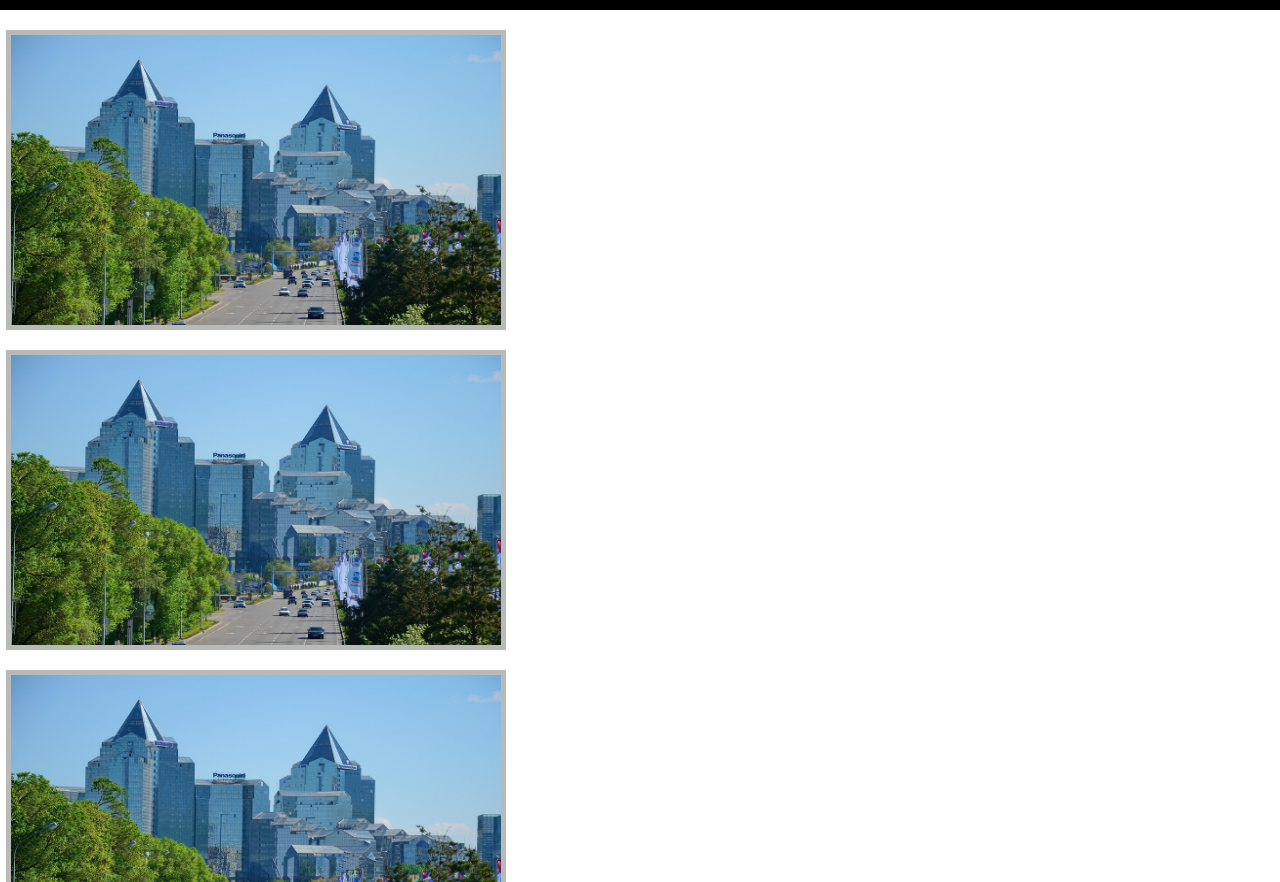
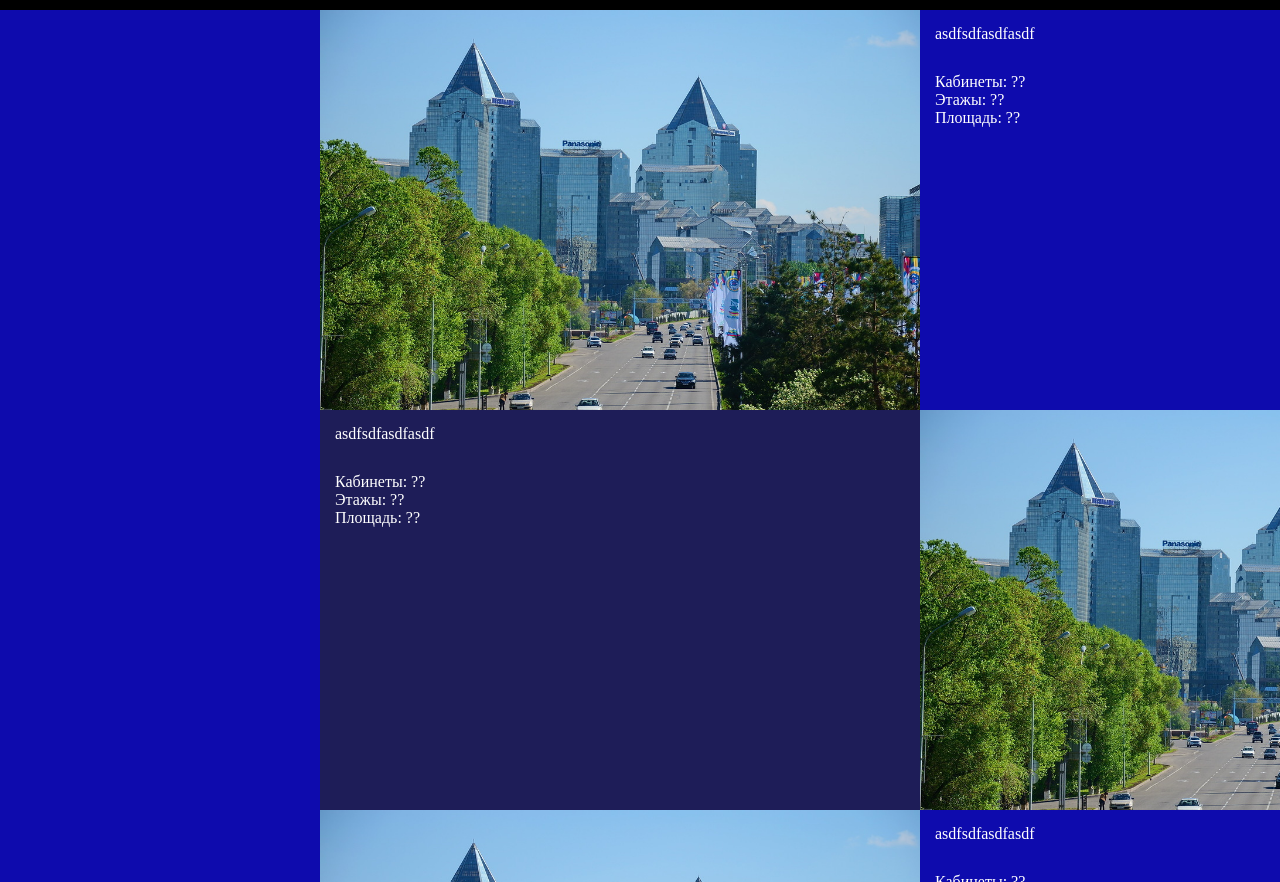
Before and after one commit to Aldiyar007/Asia-Tower, a plain HTML site: page square.html in a window 1280 px wide. Shown: the part 70-952 px from the top of the page. Drawn offline with nearby package versions, Linux system fonts and the light colour scheme.

Commit message:
squery.html

```diff
--- a/square.html
+++ b/square.html
@@ -21,7 +21,7 @@
     <header class="header">
       <div class="container">
         <div class="header__body">
-          <a href="index.html" id="smooth-scrolling" class="header__logo">
+          <a href="index.html" class="header__logo">
             <h1>Asia Tower</h1>
           </a>
           <div class="header__burger">
@@ -50,31 +50,38 @@
     <div class="content">
       <div class="container">
         <div class="dws-wrapper">
-          <div class="box-img"><a href="#"><img src="img/desc.jpeg" alt="Природа"></a>
-            <div class="text">
-              <a href="#" class="bt">Подробнее</a>
-            </div>
+          <img class="box-img" src="img/desc.jpeg" alt="Природа">
+          <div class="desc">
+            <p>asdfsdfasdfasdf</p>
+            <ul class="list-menu">
+              <li>Кабинеты: ??</li>
+              <li>Этажы: ??</li>
+              <li>Площадь: ??</li>
+            </ul>
           </div>
         </div>
-        <div class="dws-wrapper">
-          <div class="box-img"><a href="#"><img src="img/desc.jpeg" alt="Природа"></a>
-            <div class="text">
-              <a href="#" class="bt">Подробнее</a>
-            </div>
+
+        <div class="dws-wrapper left">
+          <img class="box-img left" src="img/desc.jpeg" alt="Природа">
+          <div class="desc left">
+            <p>asdfsdfasdfasdf</p>
+            <ul class="list-menu">
+              <li>Кабинеты: ??</li>
+              <li>Этажы: ??</li>
+              <li>Площадь: ??</li>
+            </ul>
           </div>
         </div>
+
         <div class="dws-wrapper">
-          <div class="box-img"><a href="#"><img src="img/desc.jpeg" alt="Природа"></a>
-            <div class="text">
-              <a href="#" class="bt">Подробнее</a>
-            </div>
-          </div>
-        </div>
-        <div class="dws-wrapper">
-          <div class="box-img"><a href="#"><img src="img/desc.jpeg" alt="Природа"></a>
-            <div class="text">
-              <a href="#" class="bt">Подробнее</a>
-            </div>
+          <img class="box-img" src="img/desc.jpeg" alt="Природа">
+          <div class="desc">
+            <p>asdfsdfasdfasdf</p>
+            <ul class="list-menu">
+              <li>Кабинеты: ??</li>
+              <li>Этажы: ??</li>
+              <li>Площадь: ??</li>
+            </ul>
           </div>
         </div>
 
--- a/style/footer.css
+++ b/style/footer.css
@@ -3,7 +3,7 @@ footer {
   background-color: #675fed;
   height: 130px auto;
   padding: 15px 0;
-  margin-top: 75px;
+  /* margin-top: 75px; */
 }
 
 footer li a {
--- a/style/square.css
+++ b/style/square.css
@@ -1,118 +1,65 @@
+.content {
+	min-height: 120vh;
+	background: rgb(14, 11, 173);
+}
+
 a {
 	text-decoration: none;
 	color: #fff;
 }
-
 .box-img {
-	font-family: "Cuprum", Arial, Helvetica, sans-serif;
-	width: 500px;
-	height: 300px;
-	border: 5px solid #b7bab7;
-	overflow: hidden;
-}
-
-.box-img img {
-	height: 300px;
-	width: 500px;
+	min-width: 600px;
+	max-width: 600px;
+	height: 400px;
+	position: relative;
+	right: 140px;
 }
 
 .dws-wrapper {
-	position: relative;
-	top: 160px;
-	display: flex;
-	align-items: center;
-	left: 8%;
-	padding-top: 20px;
-	transform: translate(-50%, -50%);
+	max-height: 400px;
+	min-width: 4000px;
 }
 
-.text {
-	position: absolute;
-	top: 20%;
-	color: #ffffff;
-	text-align: center;
+.desc {
+	position: relative;
+	left: 460px;
+	max-width: 600px;
+	min-height: 400px;
+	bottom: 404px;
+	background: rgb(14, 11, 173);
+	color: #fff;
 }
 
-a.bt {
-	position: absolute;
-	left: 160px;
-	top: 170px;
-	color: #fff;
-	text-transform: uppercase;
-	padding: 10px 30px;
-	opacity: 0;
-	overflow: hidden;
-	transition: 0.2s ease-in-out;
-	background: #22b80e;
+.desc h1, h2, h3, h4, h5, h6, p {
+	padding: 15px;
 }
 
-a.bt:before {
-	content: "";
-	position: absolute;
-	top: -8px;
-	left: -75px;
-	height: 50px;
-	width: 50px;
-	background: linear-gradient(
-		90deg,
-		rgba(255, 255, 255, 0.1),
-		rgba(255, 255, 255, 0.5)
-	);
-	transform: skewX(-45deg);
+.list-menu li {
+	list-style: none;
+	padding: 0 15px 0 15px;
 }
 
-a.bt:hover:before {
-	left: 150px;
-	transition: 0.5s ease-in-out;
+.list-menu li:first-child {
+	padding-top: 15px;
 }
 
-a.bt {
-	overflow: hidden;
+.list-menu li:last-child {
+	padding-bottom: 15px;
 }
 
-a.bt:active {
-	border: 2px solid #b3b3b3;
+.desc.left {
+	position: relative;
+	left: -140px;
+	margin-bottom: 0px;
+	margin-top: 4px;
+	min-width: 400px;
+	min-height: 400px;
+	color: #fff;
+	background: rgb(30, 29, 88);
 }
 
-.box-img img {
-	transition: 0.5s;
+.box-img.left {
+	position: relative;
+	left: 460px;
+	display: flex;
 }
-
-.text {
-	z-index: 1;
-}
-
-.box-img:hover a.bt {
-	opacity: 1;
-	transition: 0.5s;
-}
-
-@media (max-width: 510px) {
-	.content {
-		height: auto;
-	}
-
-	.dws-wrapper:first-child,
-	.dws-wrapper:last-child {
-		padding: 0;
-	}
-
-	.dws-wrapper:nth-child(2) {
-		margin-top: -40px;
-	}
-
-	.dws-wrapper {
-		height: 200px;
-		width: 250px;
-		left: -200px;
-		padding-top: 320px;
-	}
-
-	a.bt {
-		opacity: 1;
-	}
-
-	footer {
-		margin-top: 140px;
-	}
-}
```
Also changed, not shown: index.html (+1 -1 lines).
